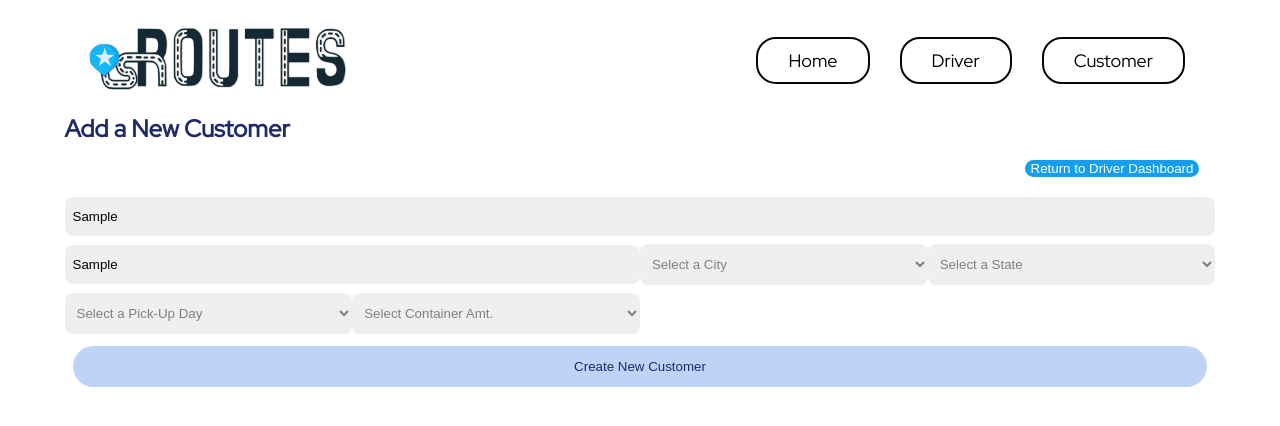
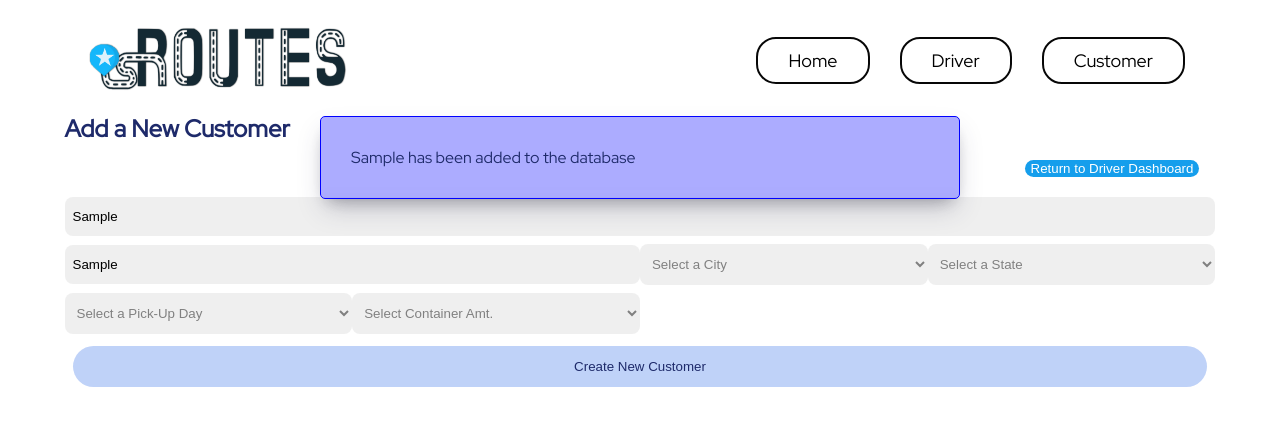
Before and after one commit to reneeswick/routes, a React (Create React App) app: page /add-new-customer in a window 1280 px wide. Both pictures are taken after typing "Sample", "Sample" into the empty fields and a click on the button "Create New Customer". Shown: the top 426 px of the page. Built offline with nearby package versions, Linux system fonts and the light colour scheme; no server answers; a web font is replaced by a local one.

Commit message:
Add files and functionality for popup messages using vanilla JS

```diff
--- a/src/Components/App/App.css
+++ b/src/Components/App/App.css
@@ -38,3 +38,37 @@ main {
   box-shadow: 8px 8px #0059ff;
   transition: .3s;
 }
+.popup-container{
+  z-index: 20;
+  left: 0;
+  top: 100px;
+  position: fixed;
+  display: flex;
+  align-items: flex-start;
+  justify-content: center;
+  height: 100%;
+  width: 100%;
+}
+.hidden{
+  display:none
+}
+.popup-message{
+  width: 50%;
+  padding: 30px;
+  min-width: 400px !important;
+  backdrop-filter: blur(5px);
+  border-radius: 5px;
+  box-shadow: rgba(50, 50, 93, 0.25) 0px 13px 27px -5px, rgba(0, 0, 0, 0.3) 0px 8px 16px -8px;
+}
+.pu-blue{
+  background-color: rgba(0, 0, 255, 0.325);
+  border: 1px solid rgba(0, 0, 255)
+}
+.pu-red{
+  background-color: rgba(255, 0, 0, 0.325);
+  border: 1px solid rgba(255, 0, 0)
+}
+.pu-yellow{
+  background-color: rgba(0, 255, 255, 0.325);
+  border: 1px solid rgba(0, 255, 0)
+}
--- a/src/Components/App/App.js
+++ b/src/Components/App/App.js
@@ -9,6 +9,7 @@ import FormAddCustomer from '../FormAddCustomer/FormAddCustomer';
 
 const App = () => {
 
+
   return (
     <main >
       <Header />
@@ -18,6 +19,8 @@ const App = () => {
         <Route exact path = '/customer' render = {() => <CustomerDashboard />} />
         <Route exact path = '/add-new-customer' render = {() => <FormAddCustomer />} />
       </div>
+      <div className="popup-container hidden">
+      </div>
     </main>
   )
 }
--- a/src/Components/DriverDashboard/DriverDashboard.js
+++ b/src/Components/DriverDashboard/DriverDashboard.js
@@ -22,7 +22,7 @@ const DriverDashboard = () => {
 ////////////////////////////////
   const [selectedDay, setSelectedDay] = useState("Monday")
   const [routeLocations, setRouteLocations] = useState([])
-  const [driverID, setDriverID] = useState(4)
+  const [driverID, setDriverID] = useState(7)
 
   useEffect(() => {
     getRoutingData(driverID, selectedDay)
@@ -38,6 +38,7 @@ const DriverDashboard = () => {
     .then(data => console.log(data))
 
   }
+
 
 
   const submitDate = (date) => {
--- a/src/Components/FormAddCustomer/FormAddCustomer.js
+++ b/src/Components/FormAddCustomer/FormAddCustomer.js
@@ -2,6 +2,7 @@ import React, { useState } from 'react';
 import { Link } from 'react-router-dom';
 import './FormAddCustomer.css';
 import {createCustomer, editCustomerData } from './../../util/api'
+import {renderPopup} from './../../util/dom-helper'
 
 const FormAddCustomer = () => {
   const [customerName, setCustomerName] = useState('');
@@ -10,6 +11,7 @@ const FormAddCustomer = () => {
   const [state, setState] = useState('')
   const [pickupDay, setPickupDay] = useState('');
   const [bins, setBins] = useState('')
+  const [error, setError] = useState(null)
 
   /*DriverID is defaulted to 1 -- needs to be dynamically passed as a prop*/
   let driverId = 4
@@ -18,7 +20,11 @@ const FormAddCustomer = () => {
   const submitNewCustomer = async () => {
     let customerIDResponse = await createCustomer(driverId, customerName);
     console.log(customerIDResponse)
+    if(customerIDResponse.error){
+      setError(customerIDResponse.error)
+    }
     let data =  customerIDResponse.data.createCustomer
+
     editCustomerData(data.id, street, city, state, pickupDay, bins)//number of bins is last arg
   }
 
@@ -75,7 +81,7 @@ const FormAddCustomer = () => {
           <option value='9'>9</option>
         </select>
       </form>
-      <button className='btn-stndrd' onClick={()=>{submitNewCustomer()}}>Create New Customer</button>
+      <button className='btn-stndrd' onClick={()=>{submitNewCustomer(); renderPopup(`${customerName} has been added to the database`, 3500, "blue", "driver")}}>Create New Customer</button>
     </div>
   )
 }
--- /dev/null
+++ b/src/util/dom-helper.js
@@ -0,0 +1,21 @@
+import { Redirect } from "react-router-dom";
+
+
+
+export const renderPopup = (msg, timeout, color, redirect="none") => {
+    const container = document.querySelector('.popup-container')
+    container.classList.remove('hidden')
+    container.innerHTML =`
+    <p class="popup-message pu-${color}" >
+    ${msg}
+    </p>
+    `
+    setTimeout(() => {
+        container.classList.add('hidden')
+        if(redirect!=="none"){
+            window.location = redirect;
+
+        }
+
+    }, timeout)
+}
```
